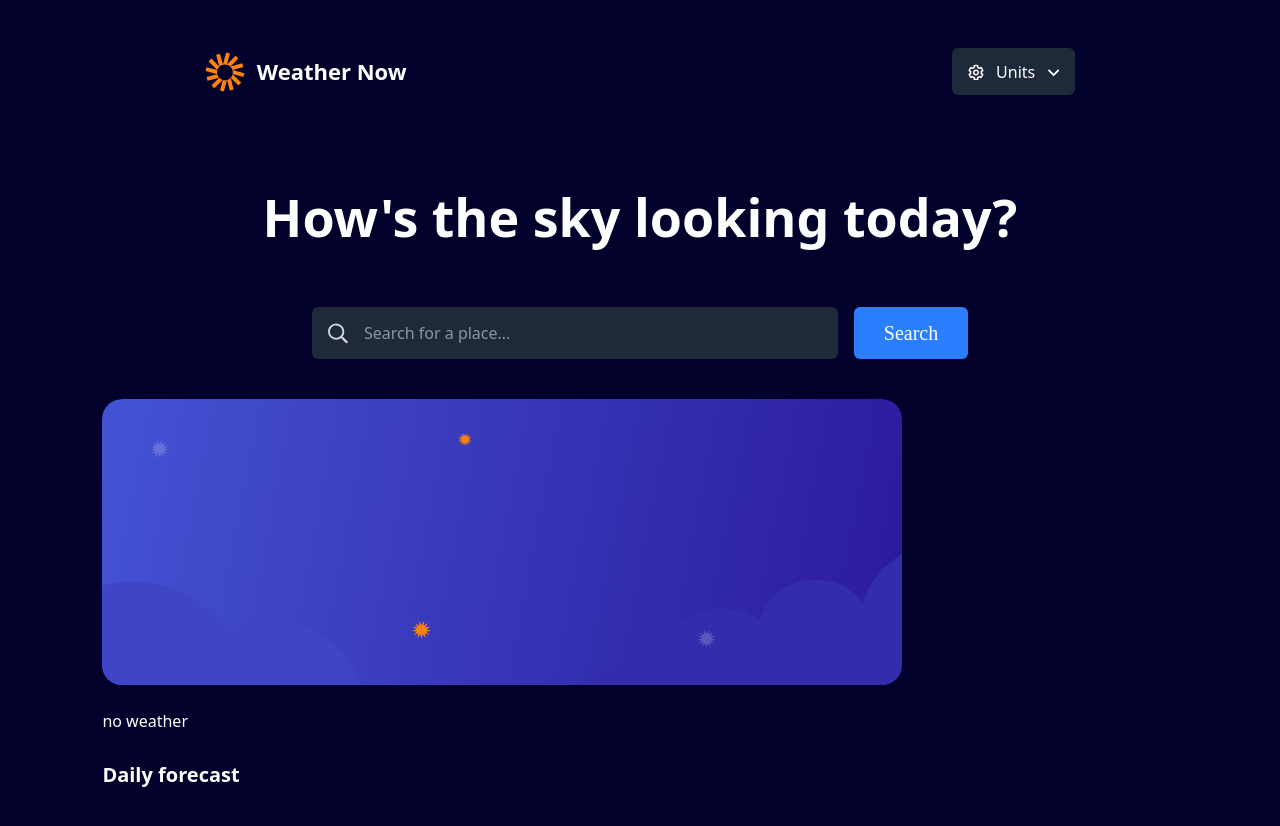
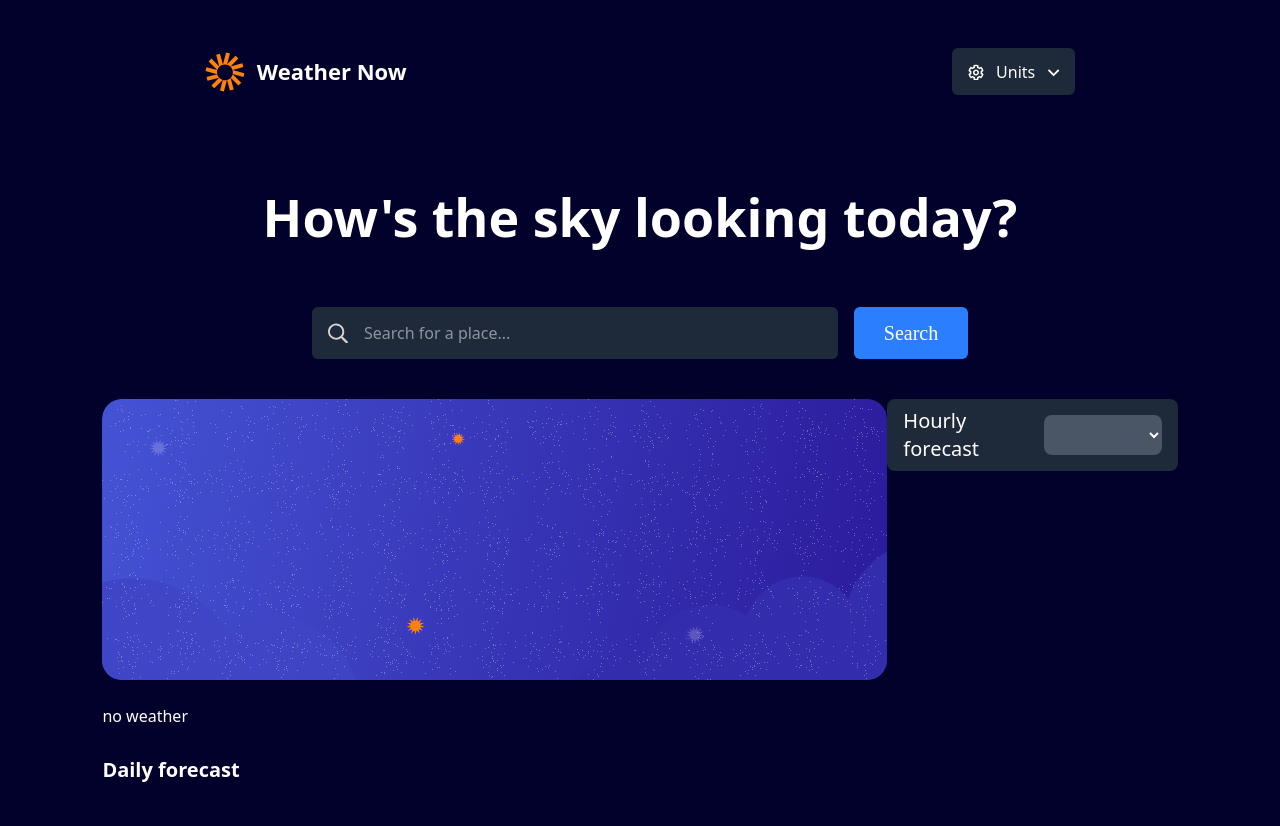
Before and after one commit to Mohammed-Younes1/weather-app, a Next.js app: page / in a window 1280 px wide. Shown: the top 826 px of the page. Built offline with nearby package versions, Linux system fonts and the light colour scheme.

Commit message:
adding hourly

```diff
--- a/src/app/components/Search.tsx
+++ b/src/app/components/Search.tsx
@@ -1,10 +1,13 @@
 "use client";
 import SearchIcon from "./icons/SearchIcon";
 
-import { useState } from "react";
+import { useMemo, useState } from "react";
 import WeatherInfo from "./weather/WeatherInfo";
 import MainWeather from "./weather/MainWeather";
 import DailyWeather from "./weather/DailyWeather";
+import HourlyWeather from "./weather/HourlyWeather";
+
+import type { HourlyWeatherData } from "./weather/type";
 
 interface WeatherData {
   location: string;
@@ -24,6 +27,18 @@ function Search() {
   const [loading, setLoading] = useState<boolean>(false);
   const [error, setError] = useState<string>("");
   const [weekWeather, setWeekWeather] = useState<WeatherData[]>([]);
+  const [hourlyData, setHourlyData] = useState<HourlyWeatherData[]>([]);
+
+  const [selectedDay, setSelectedDay] = useState<string | null>(null);
+
+  const days = useMemo(
+    () => Array.from(new Set(hourlyData.map((d) => d.date))),
+    [hourlyData]
+  );
+
+  const [localSelectedDate, setLocalSelectedDate] = useState<string | null>(
+    selectedDay || days[0] || null
+  );
 
   const handleSearch = async () => {
     setLoading(true);
@@ -42,8 +57,11 @@ function Search() {
       }
       const { latitude, longitude, name, country } = geoData.results[0];
 
+      // const weatherRes = await fetch(
+      //   `https://api.open-meteo.com/v1/forecast?latitude=${latitude}&longitude=${longitude}&current=temperature_2m,dew_point_2m,apparent_temperature,relative_humidity_2m,wind_speed_10m,precipitation,weathercode&daily=temperature_2m_max,temperature_2m_min,dew_point_2m_max,weathercode&timezone=auto`
+      // );
       const weatherRes = await fetch(
-        `https://api.open-meteo.com/v1/forecast?latitude=${latitude}&longitude=${longitude}&current=temperature_2m,dew_point_2m,apparent_temperature,relative_humidity_2m,wind_speed_10m,precipitation,weathercode&daily=temperature_2m_max,temperature_2m_min,dew_point_2m_max,weathercode&timezone=auto`
+        `https://api.open-meteo.com/v1/forecast?latitude=${latitude}&longitude=${longitude}&current=temperature_2m,dew_point_2m,apparent_temperature,relative_humidity_2m,wind_speed_10m,precipitation,weathercode&hourly=temperature_2m,dew_point_2m,apparent_temperature,relative_humidity_2m,wind_speed_10m,precipitation,weathercode&daily=temperature_2m_max,temperature_2m_min,dew_point_2m_max,weathercode,sunrise,sunset&timezone=auto`
       );
 
       const weatherData = await weatherRes.json();
@@ -81,7 +99,21 @@ function Search() {
         })
       );
 
+      const hourlyData: HourlyWeatherData[] = weatherData.hourly.time.map(
+        (time: string, index: number) => {
+          const dt = new Date(time);
+
+          return {
+            time,
+            date: dt.toLocaleDateString("en-US", { weekday: "long" }),
+            dew_point: weatherData.hourly.dew_point_2m[index],
+            weatherRn: weatherData.hourly.temperature_2m[index],
+            weatherCode: weatherData.hourly.weathercode[index],
+          };
+        }
+      );
       setWeekWeather(dailyWeather);
+      setHourlyData(hourlyData);
     } catch (err) {
       setError("Failed to fetch weather data");
     } finally {
@@ -111,15 +143,29 @@ function Search() {
           {loading ? "Searching" : "Search"}
         </button>
       </div>
-      <div className="px-[8%]">
+      {/* main left */}
+      <div className="flex justify-between px-[8%]">
+        <nav>
+          <div className="">
             <MainWeather weather={weather} />
           </div>
-      <div className="px-[8%]">
+          <div className="">
             <WeatherInfo weather={weather} />
           </div>
-      <div className="px-[8%] py-7">
+          <div className=" py-7">
             <h1 className="text-xl font-semibold  pb-4">Daily forecast</h1>
             <DailyWeather weekWeather={weekWeather} />
+          </div>
+        </nav>
+        {/* main right */}
+        <nav className="py-6">
+          <HourlyWeather
+            hourlyData={hourlyData}
+            selectedDate={localSelectedDate}
+            setSelectedDate={setLocalSelectedDate}
+            days={days}
+          />
+        </nav>
       </div>
     </>
   );
--- a/src/app/components/weather/HourlyWeather.tsx
+++ b/src/app/components/weather/HourlyWeather.tsx
@@ -1,4 +1,73 @@
-function HourlyWeather() {
-  return <div>HourlyWeather</div>;
+import WeatherDisplay from "../WeatherDisplay";
+import type { HourlyWeatherData } from "../weather/type";
+
+function HourlyWeather({
+  hourlyData,
+  selectedDate,
+  setSelectedDate,
+  days,
+}: {
+  hourlyData: HourlyWeatherData[];
+  selectedDate: string | null;
+  setSelectedDate: (date: string | null) => void;
+  days: string[];
+}) {
+  const filteredData = hourlyData.filter((data) => {
+    if (!data.time) return false;
+
+    // const dt = new Date(data.time); // now works because `time` is ISO
+    // const hour = dt.getHours();
+
+    // return data.date === selectedDate && hour >= 15 && hour <= 22;
+    return data.date === selectedDate;
+  });
+
+  return (
+    <nav className="block bg-gray-800 rounded-lg">
+      <div className="flex justify-between items-center px-4 py-2">
+        <h1 className="text-xl font-medium">Hourly forecast</h1>
+        <select
+          value={selectedDate ?? ""}
+          onChange={(e) => setSelectedDate(e.target.value)}
+          className="rounded-lg bg-gray-600 text-white px-2 py-1 w-[120px] h-[40px] text-base"
+        >
+          {days.map((day) => (
+            <option key={day} value={day}>
+              {day}
+            </option>
+          ))}
+        </select>
+      </div>
+      <div className="max-h-[609px] overflow-y-auto pr-2">
+        {filteredData.map((data) => {
+          const dt = new Date(data.time);
+          const hourLabel = dt.toLocaleTimeString([], {
+            hour: "numeric",
+            hour12: true,
+          });
+
+          return (
+            <div
+              key={data.time}
+              className="flex text-lg border border-gray-600 bg-gray-600 rounded-lg w-[336px] h-[60px] mx-2 my-4 items-center justify-between"
+            >
+              <div className="flex items-center gap-4">
+                <WeatherDisplay
+                  code={data.weatherCode}
+                  height="40px"
+                  width="40px"
+                />
+                <div className="text-xl">{hourLabel}</div>
+              </div>
+              <div className="text-base font-medium mr-2 text-base">
+                {Math.round(data.weatherRn)}°
+              </div>
+            </div>
+          );
+        })}
+      </div>
+    </nav>
+  );
 }
+
 export default HourlyWeather;
--- /dev/null
+++ b/src/app/components/weather/type.ts
@@ -0,0 +1,6 @@
+export type HourlyWeatherData = {
+  time: string;
+  date: string;
+  weatherRn: number;
+  weatherCode: number;
+};
```
Lines whose indentation alone changed are shown as unchanged.
